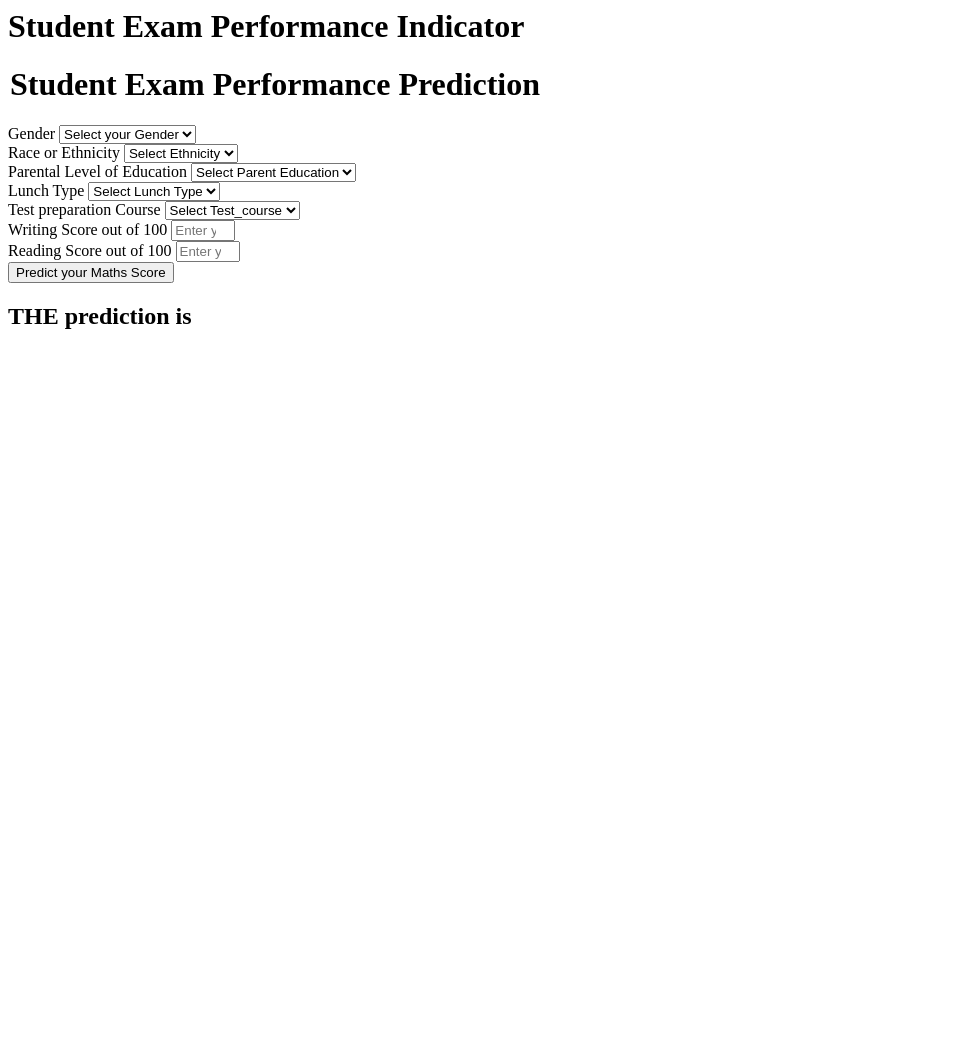
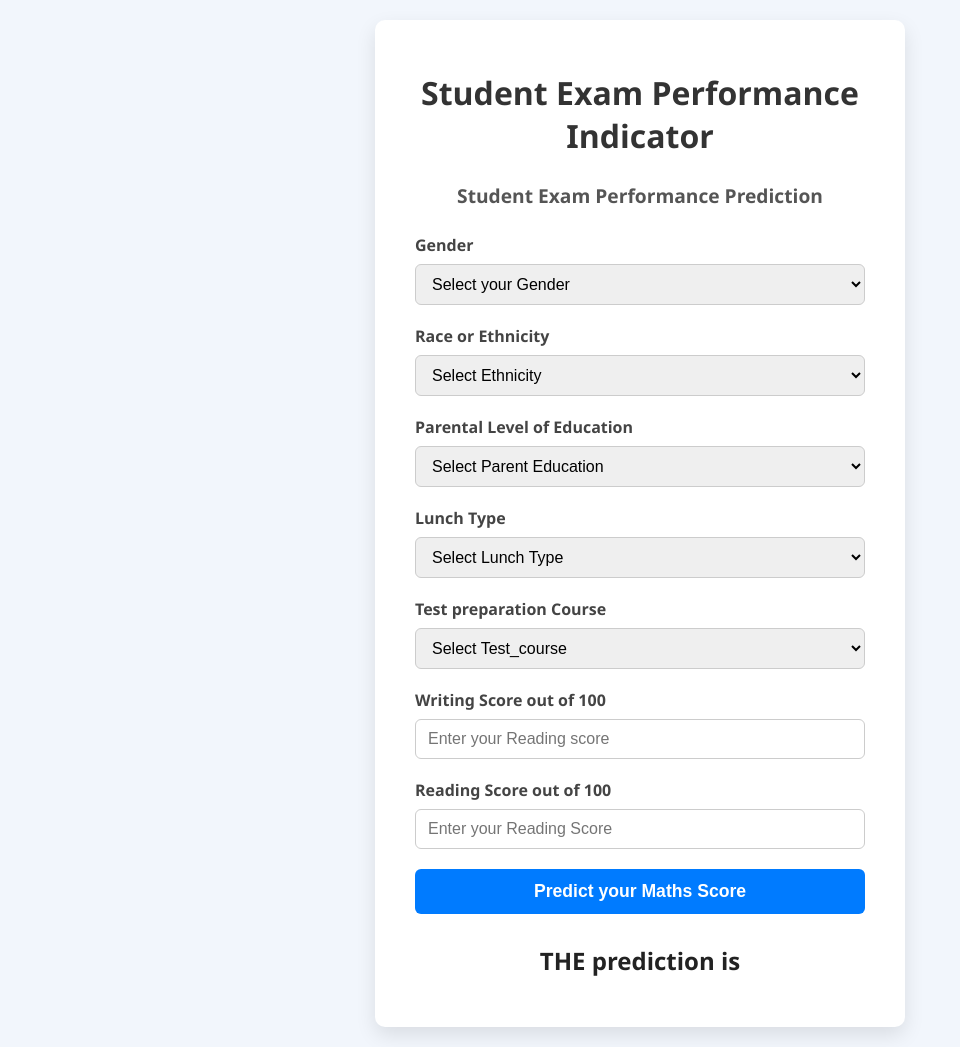
Before and after one commit to ST-SACHIN-KUM/mlproject, a Flask app: page /predictdata in a window 1280 px wide. Shown: the whole page, without its empty margins (0-960 px from the left). Before the commit the page ends 329 px from the top, so only its background shows below. Run offline with Flask 3, Linux system fonts and the light colour scheme.

Commit message:
Final Code

```diff
--- /dev/null
+++ b/static/css/style.css
@@ -0,0 +1,88 @@
+/* General body styling */
+body {
+    font-family: 'Segoe UI', Tahoma, Geneva, Verdana, sans-serif;
+    background-color: #f2f6fc;
+    margin: 0;
+    padding: 20px;
+    display: flex;
+    justify-content: center;
+    align-items: flex-start;
+    min-height: 100vh;
+}
+
+/* Container for the form */
+.login {
+    background-color: #ffffff;
+    padding: 30px 40px;
+    border-radius: 10px;
+    box-shadow: 0 8px 20px rgba(0,0,0,0.1);
+    max-width: 450px;
+    width: 100%;
+}
+
+/* Main heading */
+.login h1 {
+    text-align: center;
+    color: #333;
+    margin-bottom: 25px;
+    font-weight: 700;
+}
+
+/* Smaller legend heading */
+.login legend {
+    font-size: 1.2rem;
+    font-weight: 600;
+    margin-bottom: 20px;
+    color: #555;
+}
+
+/* Form labels */
+.form-label {
+    font-weight: 600;
+    margin-bottom: 8px;
+    display: block;
+    color: #444;
+}
+
+/* Select and input fields */
+.form-control {
+    width: 100%;
+    padding: 10px 12px;
+    margin-bottom: 20px;
+    border: 1.8px solid #ccc;
+    border-radius: 6px;
+    font-size: 1rem;
+    transition: border-color 0.3s ease;
+}
+
+/* Focus effect on inputs and selects */
+.form-control:focus {
+    border-color: #007bff;
+    outline: none;
+}
+
+/* Submit button styling */
+.btn-primary {
+    background-color: #007bff;
+    border: none;
+    color: white;
+    padding: 12px 0;
+    font-size: 1.1rem;
+    font-weight: 600;
+    border-radius: 6px;
+    cursor: pointer;
+    width: 100%;
+    transition: background-color 0.3s ease;
+}
+
+.btn-primary:hover {
+    background-color: #0056b3;
+}
+
+/* Prediction result styling */
+h2 {
+    margin-top: 30px;
+    text-align: center;
+    color: #222;
+    font-weight: 700;
+}
--- a/templates/home.html
+++ b/templates/home.html
@@ -1,4 +1,9 @@
 <html>
+<head>
+    <meta charset="UTF-8" />
+    <meta name="viewport" content="width=device-width, initial-scale=1" />
+    <link rel="stylesheet" href="{{ url_for('static', filename='css/style.css') }}">
+</head>
 <body>
     <div class="login">
        <h1>Student Exam Performance Indicator</h1>
```
Also changed, not shown: README.md, 1 other file.
